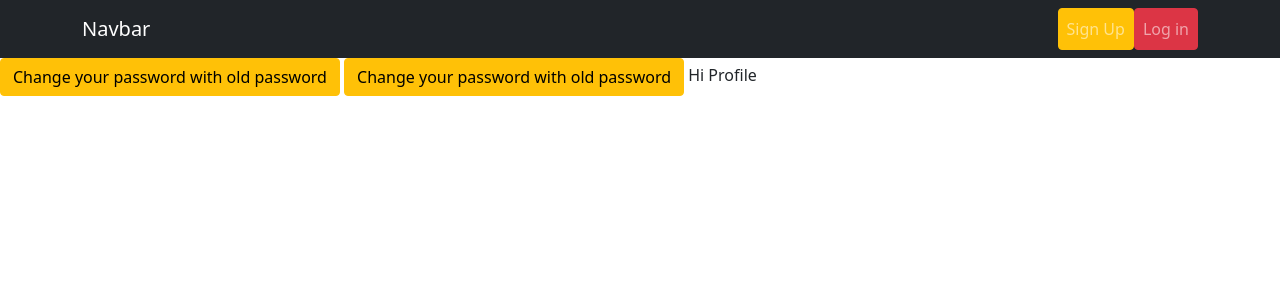
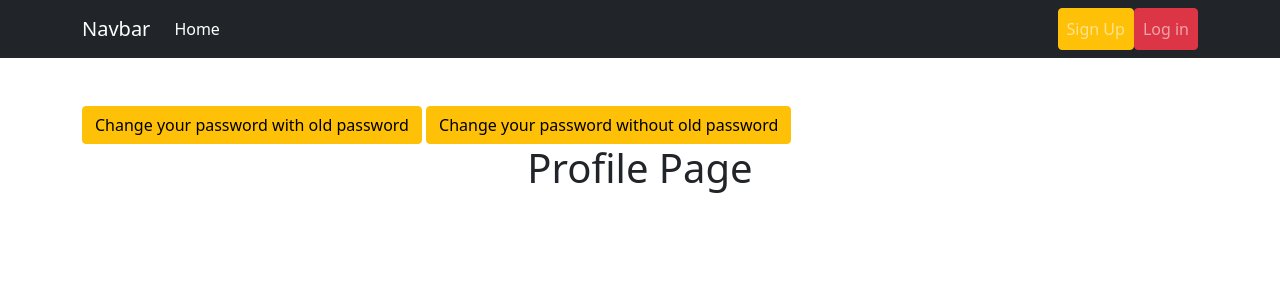
Before and after one commit to abdul-khaleq/authentication_system, a Django app: page /user/profile/ in a window 1280 px wide. Shown: the top 300 px of the page. Run offline with Django 4.2, Linux system fonts and the light colour scheme.

Commit message:
added some html

```diff
--- a/templates/base.html
+++ b/templates/base.html
@@ -33,7 +33,9 @@
           </button>
           <div class="collapse navbar-collapse" id="navbarSupportedContent">
             <ul class="navbar-nav me-auto mb-2 mb-lg-0">
-
+              <li class="nav-item">
+                <a class="nav-link text-white" href="{% url 'homepage' %}">Home</a>
+              </li>
             </ul>
             <div class="d-flex">
               <ul class="navbar-nav me-auto mb-2 mb-lg-0">
--- a/templates/home.html
+++ b/templates/home.html
@@ -1,5 +1,7 @@
 {% extends "base.html" %}
 
 {% block content %}
-Home page
+<div class="container">
+    <h1 class="text-center">Home page </h1>
+</div>
 {% endblock content %}
--- a/user/templates/profile.html
+++ b/user/templates/profile.html
@@ -1,7 +1,11 @@
 {% extends "base.html" %}
 
 {% block content %}
-<a class="btn btn-warning" href="{% url 'pass_change' %}">Change your password with old password</a>
-<a class="btn btn-warning" href="{% url 'pass_change2' %}">Change your password with old password</a>
-Hi Profile
+<div class="container py-5">
+<div>
+    <a class="btn btn-warning" href="{% url 'pass_change' %}">Change your password with old password</a>
+    <a class="btn btn-warning" href="{% url 'pass_change2' %}">Change your password without old password</a>
+</div>
+<h1 class="text-center">Profile Page</h1>
+</div>
 {% endblock content %}
```
Also changed, not shown: db.sqlite3.
